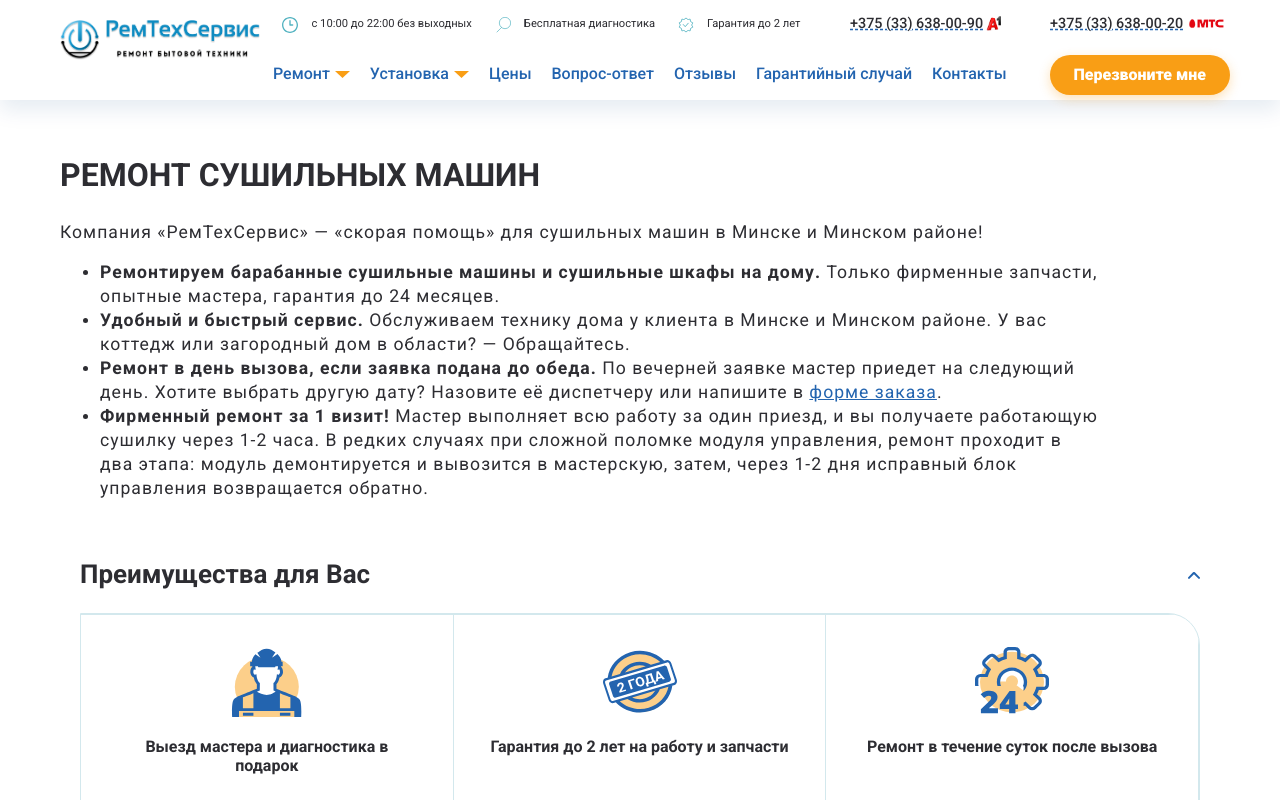
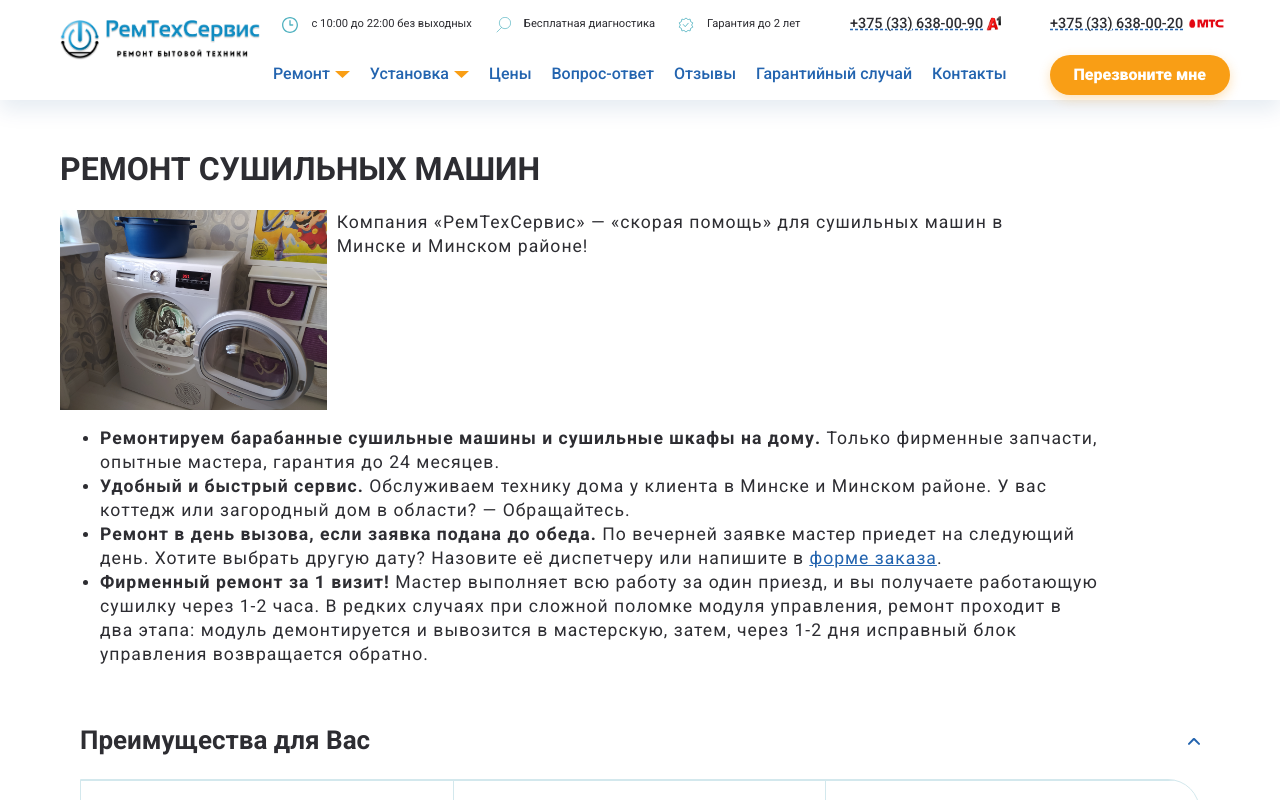
Before and after one commit to kelzerock/repair-working, a Next.js app: page /repair-dryer in a window 1280 px wide. Shown: the top 800 px of the page. Built offline with nearby package versions, Linux system fonts and the light colour scheme; a web font is replaced by a local one.

Commit message:
fix repair add alt to image and add image to dryer page

```diff
--- a/src/components/Repair-block/Repair-title/Repair-title-dryer.component.tsx
+++ b/src/components/Repair-block/Repair-title/Repair-title-dryer.component.tsx
@@ -2,6 +2,7 @@ import style from "./repair-title-dryer.module.scss";
 import textData from "@/constants/json/repaire.json";
 import { useState } from "react";
 import { Modal } from "@/components/modal";
+import Image from "next/image";
 
 const RepairTitleDryer = () => {
   const [isShowingModal, setIsShowingModal] = useState(false);
@@ -15,10 +16,20 @@ const RepairTitleDryer = () => {
           typeOfModal="request"
         />
       )}
-      <h2>РЕМОНТ СУШИЛЬНЫХ МАШИН</h2>
+      <h1>РЕМОНТ СУШИЛЬНЫХ МАШИН</h1>
+      <div className={style.infoImg}>
+        <Image
+          src="/images/repair/dryer/dryer.jpg"
+          alt="Ремонт сушильной машины"
+          width="0"
+          height="0"
+          sizes="100vw"
+        />
         <p>
-        Компания «РемТехСервис» — «скорая помощь» для сушильных машин в Минске и Минском районе!
+          Компания «РемТехСервис» — «скорая помощь» для сушильных машин в Минске
+          и Минском районе!
         </p>
+      </div>
       <div className={style.info}>
         <ul>
           <li>
@@ -34,21 +45,26 @@ const RepairTitleDryer = () => {
           <li>
             <p>
               <b>Удобный и быстрый сервис.</b> Обслуживаем технику дома у
-              клиента в Минске и Минском районе. У вас коттедж или загородный дом в области? — Обращайтесь.
+              клиента в Минске и Минском районе. У вас коттедж или загородный
+              дом в области? — Обращайтесь.
             </p>
           </li>
           <li>
             <p>
               <b>Ремонт в день вызова, если заявка подана до обеда.</b> По
               вечерней заявке мастер приедет на следующий день. Хотите выбрать
-              другую дату? Назовите её диспетчеру или напишите в <span className={style.click_form
-              }
+              другую дату? Назовите её диспетчеру или напишите в{" "}
+              <span
+                className={style.click_form}
                 onClick={(e) => {
                   e.preventDefault();
                   e.stopPropagation();
                   setIsShowingModal(!isShowingModal);
                 }}
-              >форме заказа</span>.
+              >
+                форме заказа
+              </span>
+              .
             </p>
           </li>
           <li>
--- a/src/components/Repair-block/Repair-title/Repair-title.component.tsx
+++ b/src/components/Repair-block/Repair-title/Repair-title.component.tsx
@@ -15,7 +15,7 @@ const RepairTitle = ({ data }: TitleBlockInterface) => {
   return (
     <>
       <div className={style.title}>
-        <h2>{title}</h2>
+        <h1>{title}</h1>
         <div className={style.info}>
           <Image src={image} alt={imageAlt} width="0" height="0" sizes="100vw"/>
           <p>{info}</p>
--- a/src/components/Repair-block/Repair-title/repair-title-dryer.module.scss
+++ b/src/components/Repair-block/Repair-title/repair-title-dryer.module.scss
@@ -3,7 +3,7 @@
 .title {
   padding: 20px;
 
-  h2 {
+  h1 {
     font-size: 2rem;
   }
 
@@ -14,6 +14,17 @@
     margin: 0;
     max-width: 1000px;
     line-height: 1.5rem;
+  }
+
+  .infoImg {
+    display: flex;
+    column-gap: 10px;
+    max-width: 1000px;
+
+    img {
+      height: 200px;
+      width: auto;
+    }
   }
 
   .click_form {
@@ -35,13 +46,22 @@
       display: flex;
       column-gap: 10px;
     }
+
+    .infoImg {
+      display: flex;
+      column-gap: 10px;
+
+      img {
+        display: none;
+      }
+    }
   }
 
 }
 
 @media screen and (max-width: $display-mobile) {
   .title {
-    h2 {
+    h1 {
       font-size: 1.5rem;
     }
 
--- a/src/components/Repair-block/Repair-title/repair-title.module.scss
+++ b/src/components/Repair-block/Repair-title/repair-title.module.scss
@@ -3,7 +3,7 @@
 .title {
   padding: 20px;
 
-  h2 {
+  h1 {
     font-size: 2rem;
   }
 
@@ -45,7 +45,7 @@
 
 @media screen and (max-width: $display-mobile) {
   .title {
-    h2 {
+    h1 {
       font-size: 1.5rem;
     }
 
--- a/src/constants/json/repaire.json
+++ b/src/constants/json/repaire.json
@@ -4,37 +4,37 @@
       "title": "РЕМОНТ СТИРАЛЬНЫХ МАШИН НА ДОМУ",
       "info": "Если ваша стиральная машина вышла из строя, сервисный центр \"РемТехСервис\" оперативно устранит неисправность. Ремонт осуществляется на дому специалистами со стажем не менее 5 лет. Другие - просто у нас не работают. Мастер отремонтирует вашу машинку в течение 24-х часов с момента обращения или в любой другой день, который удобен для вас. После ремонта вам будет выдана квитанция с гарантийными обязательствами сроком до 2 лет.",
       "image": "/images/repair/washer-repair.jpg",
-      "imageAlt": "washer"
+      "imageAlt": "Ремонт стиральной машины"
     },
     "dishwasher": {
       "title": "РЕМОНТ ПОСУДОМОЕЧНЫХ МАШИН",
       "info": "Сервисный центр \"РемТехСервис\" осуществляет ремонт посудомоечных машин на дому. Мастер приедет в течение 24 часов после вашего обращения, либо в выбранный вами день, точно установит причину неисправности и с вашего согласия устранит её. На все работы по ремонту и новые установленные запчасти предоставляется гарантия на срок до 2 лет.",
       "image": "/images/repair/dishwasher-repair.jpg",
-      "imageAlt": "dishwasher"
+      "imageAlt": "Ремонт посудомоечной машины"
     },
     "dryer": {
       "title": "РЕМОНТ СУШИЛЬНЫХ МАШИН",
       "info": "Ремонтируем барабанные сушильные машины и сушильные шкафы на дому. Только фирменные запчасти, опытные мастера, гарантия до 24 месяцев. Удобный и быстрый сервис. Обслуживаем технику дома у клиента. У вас коттедж или загородный дом в области? — Обращайтесь! Ремонт в день вызова, если заявка подана до обеда. По вечерней заявке мастер приедет на следующий день. Хотите выбрать другую дату? Назовите её диспетчеру или напишите в форме заказа. Фирменный ремонт за 1 визит! Мастер выполняет всю работу за один приезд, и вы получаете работающую сушилку через 1-2 часа. В редких случаях при сложной поломке модуля управления, ремонт проходит в два этапа: модуль демонтируется и вывозится в мастерскую, затем, через 1-2 дня исправный блок управления возвращается обратно.",
       "image": "/images/repair/dryer-repair.jpeg",
-      "imageAlt": "dryer"
+      "imageAlt": "Ремонт сушильной машины"
     },
     "hob": {
       "title": "РЕМОНТ ВАРОЧНЫХ ПОВЕРХНОСТЕЙ",
       "info": "Мастерская \"РемТехСервис\" оказывает услуги по ремонту варочных поверхностей. Устраняем неполадки в электрических панелях любого бренда и устройства: индукционных, обычных электрических, комбинированных. Приезжаем на вызов в течение 24 часов после обращения со всеми необходимыми запчастями и оборудованием и ремонтируем варку прямо при вас. Часто ремонт варочных панелей невозможно провести на дому, и необходимо технику забирать в сервисный центр. После ремонта выписываем гарантийный чек-талон сроком до 1 года.",
       "image": "/images/repair/hob-repair.jpg",
-      "imageAlt": "hob"
+      "imageAlt": "Ремонт варочной панели"
     },
     "oven": {
       "title": "РЕМОНТ ДУХОВЫХ ШКАФОВ",
       "info": "Ремонтируем электрические и комбинированные духовые шкафы, как встраиваемого типа, так и в составе плит. Выезжаем на вызов в тот же день или на следующий. Необходимые запчасти и оборудование берём с собой. После устранения неисправности выписываем официальный чек с гарантией на работы до 2 лет, на заменённые детали до 1 года.",
       "image": "/images/repair/oven-repair.jpeg",
-      "imageAlt": "oven"
+      "imageAlt": "Ремонт духового шкафа"
     },
     "stove": {
       "title": "РЕМОНТ ЭЛЕКТРИЧЕСКИХ ПЛИТ НА ДОМУ",
       "info": "Сервисный центр - срочная помощь для электрических плит! Ремонтируем стальные и стеклокерамические кухонные элетроплиты всех брендов с любым типом конфорок. Приезжаем на вызов быстро: в тот же день или на следующий после вашего звонка со всем необходимым оборудованием. Используем только фирменные запчасти. После ремонта выдаём официальную квитанцию с гарантийными обязательствами до 1 года.",
       "image": "/images/repair/stove-repair.jpeg",
-      "imageAlt": "stove"
+      "imageAlt": "Ремонт электрической плиты"
     }
   },
   "calculation": {
```
Also changed, not shown: public/images/repair/dryer/dryer.jpg (added). Lines whose indentation alone changed are shown as unchanged.
